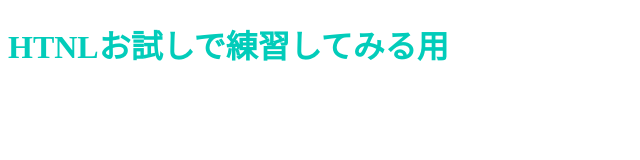
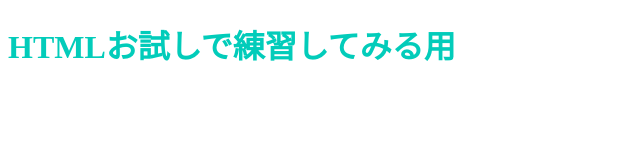
Before and after one commit to miurahayato0522/webaplication_practice, a plain HTML site: page index.html in a window 1280 px wide. Shown: the whole page, without its empty margins (0-640 px from the left). Drawn offline with Linux system fonts and the light colour scheme.

Commit message:
Update index.html

```diff
--- a/index.html
+++ b/index.html
@@ -2,10 +2,10 @@
 <html>
   <head>
     <meta charset="utf-8">
-    <title>Progate</title>
+    <title>practice</title>
     <link rel="stylesheet" href="stylesheet.css">
   </head>
   <body>
-    <h1 class="title">HTNLお試しで練習してみる用</h1>
+    <h1 class="title">HTMLお試しで練習してみる用</h1>
   </body>
 </html>
```
